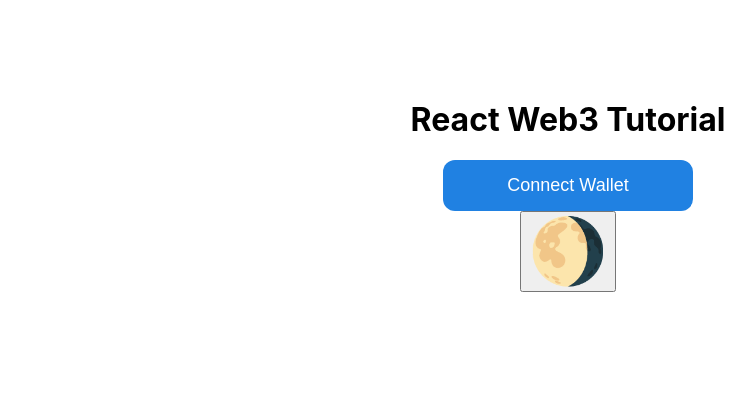
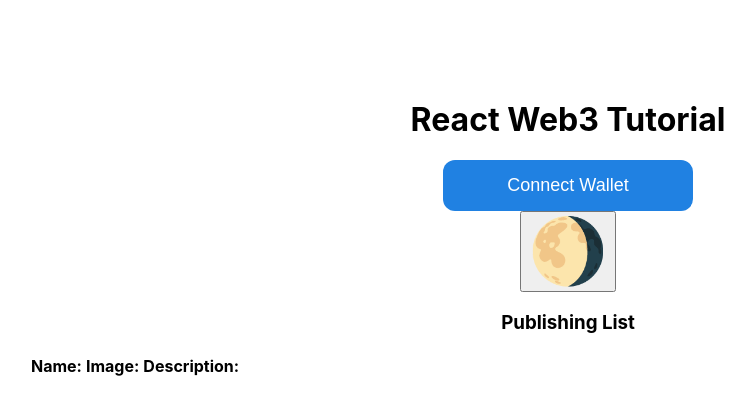
Before and after one commit to MiguelBits/react_web3, a React (Create React App) app: page / in a window 1280 px wide. Shown: the top 414 px of the page, without its empty margins (72-827 px from the left). Built offline with nearby package versions, Linux system fonts and the light colour scheme.

Commit message:
print in html collection name id img

```diff
--- a/src/App.js
+++ b/src/App.js
@@ -16,9 +16,10 @@ class App extends Component {
     theme: 'light',
     currentAccount: null,
     value: '',
-    nft_array_id: [],
-    nft_array_name: [],
-    nft_array_img: []
+    collection_tokenId: [],
+    collection_tokenName: [],
+    collection_tokenImg: [],
+    collection_tokenDescription: []
   };
 
 
@@ -126,7 +127,7 @@ class App extends Component {
     )
   }
   collectionNftHandler = async () => {
-
+    //console.log("handling nft collection")
     const { ethereum } = window;
 
     if (ethereum) {
@@ -137,17 +138,35 @@ class App extends Component {
       let data = await nftContract.nftAccount();
       // get NFT metadata
       for(var i = 0;i<=data.length-1;i++){
-        //get tokenId => data[i].toNumber()
-        this.state.nft_array_id.push(data[i].toNumber());
-        //get tokenName => nftContract.getNFT(data[i].toNumber())
+        const array_nft_attributes = [];
+        array_nft_attributes.push(data[i].toString())
+        //0-get tokenId => data[i].toNumber()
+        //1-get tokenImg => jsonData.image
+        //2-get tokenName => nftContract.getNFT(data[i].toNumber())
+
         const pushed = nftContract.getNFT(data[i].toNumber());
         pushed.then(result => {
-          this.state.nft_array_name.push(result);
+          //console.log("https://raw.githubusercontent.com/mcruzvas/react_web3/main/metadata/"+result.toString()+".json")
           fetch("https://raw.githubusercontent.com/mcruzvas/react_web3/main/metadata/"+result.toString()+".json")
             .then(response => response.json())
             .then((jsonData) => {
-            //get tokenImg => jsonData.image
-              this.state.nft_array_img.push(jsonData.image)
+              array_nft_attributes.push(jsonData.image)
+              array_nft_attributes.push(result.toString())
+              array_nft_attributes.push(jsonData.description)
+              //update local storage listed by tokenId
+              const previous_state_tokenId = this.state.collection_tokenId;
+              const updated_state_nft_tokenId = previous_state_tokenId.concat(array_nft_attributes[0])
+              this.setState({collection_tokenId: updated_state_nft_tokenId})
+              const previous_state_tokenImg= this.state.collection_tokenImg;
+              const updated_state_nft_tokenImg = previous_state_tokenImg.concat(array_nft_attributes[1])
+              this.setState({collection_tokenImg: updated_state_nft_tokenImg})
+              const previous_state_tokenName = this.state.collection_tokenName;
+              const updated_state_nft_tokenName = previous_state_tokenName.concat(array_nft_attributes[2])
+              this.setState({collection_tokenName: updated_state_nft_tokenName})
+              const previous_state_tokenDescription = this.state.collection_tokenDescription;
+              const updated_state_nft_tokenDescription = previous_state_tokenId.concat(array_nft_attributes[3])
+              this.setState({collection_tokenDescription: updated_state_nft_tokenDescription})
+
             })
         }).catch((error) => {
           // handle your errors here
@@ -162,11 +181,16 @@ class App extends Component {
 
   componentDidMount = () => {
     this.checkWalletIsConnected();
+    //nft collection array
+    this.collectionNftHandler()
+  };
+  componentWillUpdate() {
+    //console.log(this.state.collection_tokenId)
+    //console.log(this.state.collection_tokenName)
+    //console.log(this.state.collection_tokenImg)
+  }
 
-    //nft collection array
-    this.collectionNftHandler();
-    //console.log(this.state.nft_array_name)
-  };
+
 //dark theme implementation
   render(){
     return (
@@ -175,13 +199,38 @@ class App extends Component {
           <GlobalStyles />
           <StyledApp>
             <h1>React Web3 Tutorial</h1>
-
             <div>
               {this.state.currentAccount ? this.mintNftButton() : this.connectWalletButton()}
             </div>
             <button class="button-moon" onClick={() => this.themeToggler()}></button>
-            <Collection nft_array_id={this.state.nft_array_id} nft_array_name={this.state.nft_array_name} nft_array_img={this.state.nft_array_img}></Collection>
+            <h3>Publishing List</h3>
+            <table className='table mt-4'>
+              <thead>
+                <tr>
+                  <th>Name:{
+                this.state.collection_tokenName.map(
+                  (item,i) => {
+                    return<li>{item}</li>
+                  })
+                }</th>
+                  <th>Image:                 {
+                this.state.collection_tokenImg.map(
+                  (item,i) => {
+                    return<img src={item} key={i} width="100"></img>
+                  })
+                }</th>
+                  <th>Description:{
+                this.state.collection_tokenDescription.map(
+                  (item,i) => {
+                    return<li>{item}</li>
+                  })
+                }</th>
+                </tr>
+              </thead>
+              <tbody>
 
+              </tbody>
+            </table>
           </StyledApp>
         </ThemeProvider>
       </div>
--- a/src/components/Collection.js
+++ b/src/components/Collection.js
@@ -1,23 +1,31 @@
 import React from 'react';
+import CollectionItem from './CollectionItem';
 
 class Collection extends React.Component {
 
     render() {
+      console.log(localStorage.getItem("nft_collection_"+this.props.img))
       return (
-      <h2 id={this.props.nft_array_id}>
-        <p>
-        {
-            this.props.nft_array_name.map((name) => (
-            <li>{name}</li>
-            ))
-        }
-        </p>
-        <p>
-        {this.props.nft_array_img.map((img) => (
-            <img src={img}></img>
-            ))
-        }</p>
-      </h2>
+        <div className='card'>
+          <div className='card-body p-5'>
+            {console.log(this.props.img)}
+            <h3>Publishing List</h3>
+            <h1><CollectionItem value={this.props.img}/></h1>
+            <table className='table mt-4'>
+              <thread>
+                <tr>
+                  <th></th>
+                  <th>tokenId: </th>
+                  <th>tokenImg: </th>
+                  <th>tokenName: </th>
+                </tr>
+              </thread>
+            </table>
+              <tbody>
+
+              </tbody>
+          </div>
+        </div>
       );
     }
 }
--- /dev/null
+++ b/src/components/CollectionItem.js
@@ -0,0 +1,14 @@
+import React from 'react';
+
+class CollectionItem extends React.Component {
+
+    render() {
+      return (
+        <div>
+            {this.props.value}
+        </div>
+      );
+    }
+}
+
+export default CollectionItem;
```
